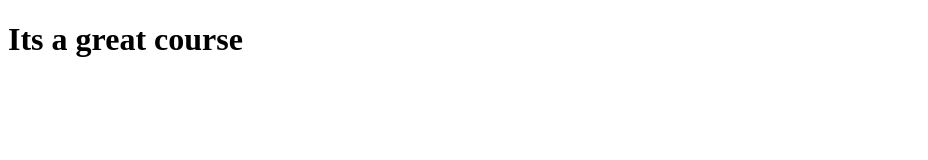
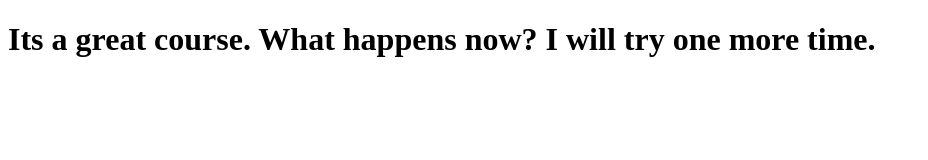
Before and after one commit to ashraf119/courseraTest, a plain HTML site: page site/index.html in a window 1280 px wide. Shown: the whole page, without its empty margins (0-928 px from the left). Drawn offline with Linux system fonts and the light colour scheme.

Commit message:
This is a revision file

```diff
--- a/site/index.html
+++ b/site/index.html
@@ -4,6 +4,6 @@
 	<title>Coursera</title>
 </head>
 <body>
-<h1>Its a great course</h1>
+<h1>Its a great course. What happens now? I will try one more time.</h1>
 </body>
 </html>
```
Also changed, not shown: site2/index.html (added, +9 -0 lines).
